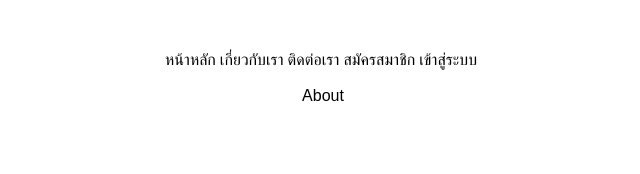
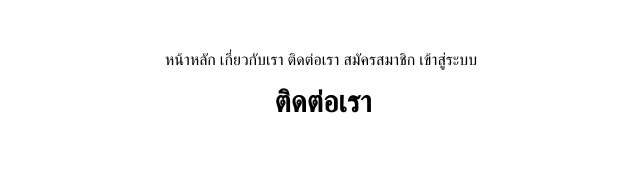
Before and after one commit to cn1212312121/erp, a Next.js app: page /about in a window 1280 px wide. Shown: the top 174 px of the page, without its empty margins (317-957 px from the left). Built offline with nearby package versions, Linux system fonts and the light colour scheme.

Commit message:
font size

```diff
--- a/src/app/about/page.tsx
+++ b/src/app/about/page.tsx
@@ -1,6 +1,9 @@
+import TitleText from "@/components/TitleText";
 import React from "react";
 const About = () => {
-  return <div>About</div>;
+  return <div>
+    <TitleText title={"ติดต่อเรา"} />
+  </div>;
 };
 
 export default About;
--- a/src/app/contact/page.tsx
+++ b/src/app/contact/page.tsx
@@ -1,7 +1,10 @@
+import TitleText from "@/components/TitleText";
 import React from "react";
 
 const Contact = () => {
-  return <div>Contact</div>;
+  return <div>
+    <TitleText title={"ติดต่อเรา"} />
+  </div>;
 };
 
 export default Contact;
--- a/src/app/login/page.tsx
+++ b/src/app/login/page.tsx
@@ -1,3 +1,4 @@
+import TitleText from "@/components/TitleText";
 import partRoute from "@/utils/partRoute";
 import Link from "next/link";
 import React from "react";
@@ -6,7 +7,7 @@ const Login = () => {
   return (
     <div>
       <form action="">
-        <h3 className="mb-3 font-bold text-2xl">ลอกอิน</h3>
+        <TitleText title={"เข้าสู่ระบบ"} textSize="text-9xl" />
 
         <input
           type="text"
--- a/src/app/page.tsx
+++ b/src/app/page.tsx
@@ -1,8 +1,10 @@
+import TitleText from "@/components/TitleText";
+
 export default function Home() {
   return (
     <div>
       <div>
-        <h1>Home</h1>
+        <TitleText title={"หน้าหลัก"} />
       </div>
     </div>
   );
--- a/src/app/register/page.tsx
+++ b/src/app/register/page.tsx
@@ -1,3 +1,4 @@
+import TitleText from "@/components/TitleText";
 import partRoute from "@/utils/partRoute";
 import Link from "next/link";
 import React from "react";
@@ -5,7 +6,7 @@ import React from "react";
 const Register = () => {
   return (
     <div>
-      <h3>สมัครสมาชิก</h3>
+      <TitleText title={"สมัครสมาชิก"} />
       <div>
         เป็นสมาชิกอยู่แล้ว{" "}
         <Link href={partRoute.LOGIN} className="underline text-blue-500">
--- /dev/null
+++ b/src/components/TitleText.tsx
@@ -0,0 +1,12 @@
+import React from "react";
+
+type Props = {
+  title: string;
+  textSize?: string;
+};
+
+const TitleText = ({ title, textSize }: Props) => {
+  return <h3 className={`mb-3 font-bold ${textSize ? textSize : 'text-3xl'}`}>{title}</h3>;
+};
+
+export default TitleText;
```
